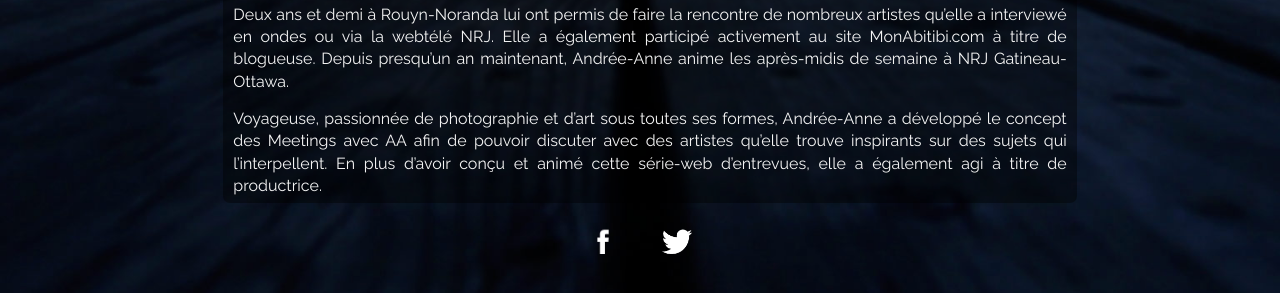
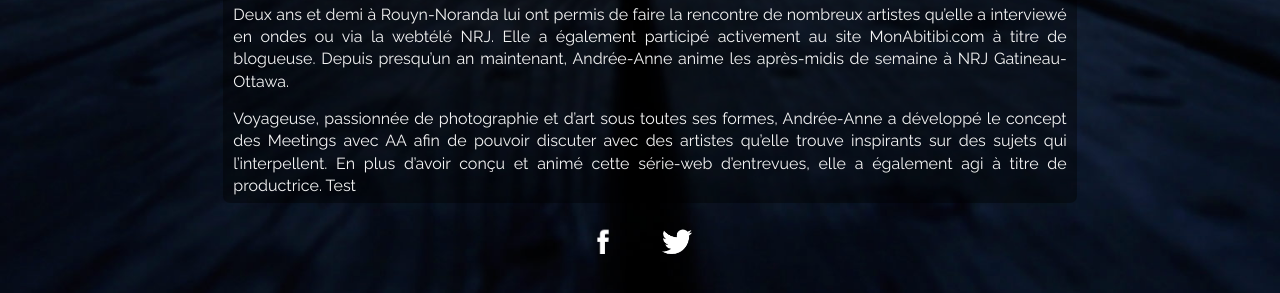
Before and after one commit to brunolarouche/meetings_aa, a Jekyll site: the page built from biographie.html, in a window 1280 px wide. Shown: the part 604-897 px from the top of the page. Built offline with Jekyll 4.4.1, drawn with Linux system fonts in a browser that asks for light colours; comment, search, counter and statistics services are not loaded.

Commit message:
Update from Forestry.io - biographie.html

```diff
--- a/biographie.html
+++ b/biographie.html
@@ -5,12 +5,12 @@
 <div class="container-fluid page-content-container biographie-page">
   <div class="row-fluid">
     <div class="col-md-offset-2 col-md-8 col-sm-offset-1 col-sm-10 biography-description">
-      <a href="/" class="link-homepage"><- Retour vers l'accueil</a>
+      <a href="/" class="link-homepage">&lt;- Retour vers l'accueil</a>
     </div>
   </div>
   <div class="row-fluid">
     <div class="col-md-offset-2 col-md-8 col-sm-offset-1 col-sm-10 site-description biographie">
-      <img class="biographie-image" src="{{ site.url }}/assets/andree-anne.jpg" />
+      <img class="biographie-image" src="{{ site.url }}/assets/andree-anne.jpg">
       <h2>Biographie - Andrée-Anne Brunet</h2>
       <p class="text-justify">
         Animatrice radio depuis plus de trois ans au sein du réseau NRJ, Andrée-Anne a œuvré dans la production culturelle avant de s’installer au micro. Elle a quitté son Abitibi natale pour étudier en théâtre au cégep puis pour entreprendre des études en communications à l’Université du Québec à Montréal. Après l’obtention de son baccalauréat, elle a poursuivit ses études en animation radio/télé à l’école Promédia avant de se faire offrir le poste de co-animatrice de l’émission du matin à NRJ en Abitibi.
@@ -19,12 +19,10 @@
         Deux ans et demi à Rouyn-Noranda lui ont permis de faire la rencontre de nombreux artistes qu’elle a interviewé en ondes ou via la webtélé NRJ. Elle a également participé activement au site MonAbitibi.com à titre de blogueuse. Depuis presqu’un an maintenant, Andrée-Anne anime les après-midis de semaine à NRJ Gatineau-Ottawa.
       </p>
       <p class="text-justify">
-        Voyageuse, passionnée de photographie et d’art sous toutes ses formes, Andrée-Anne a développé le concept des Meetings avec AA afin de pouvoir discuter avec des artistes qu’elle trouve inspirants sur des sujets qui l’interpellent. En plus d’avoir conçu et animé cette série-web d’entrevues, elle a également agi à titre de productrice.
-      </p>
+        Voyageuse, passionnée de photographie et d’art sous toutes ses formes, Andrée-Anne a développé le concept des Meetings avec AA afin de pouvoir discuter avec des artistes qu’elle trouve inspirants sur des sujets qui l’interpellent. En plus d’avoir conçu et animé cette série-web d’entrevues, elle a également agi à titre de productrice. Test</p>
     </div>
   </div>
   <div class="col-md-offset-2 col-md-8 col-sm-offset-1 col-sm-10 biography-follow">
     {% include follow.html %}
   </div>
   </div>
-</div>
```
Also changed, not shown: Gemfile.lock.
